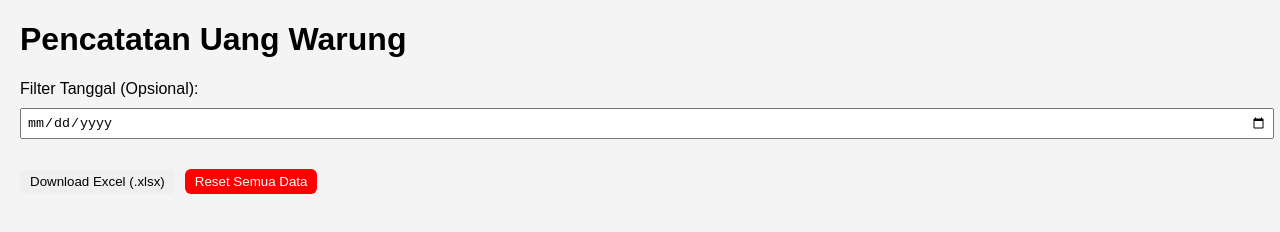
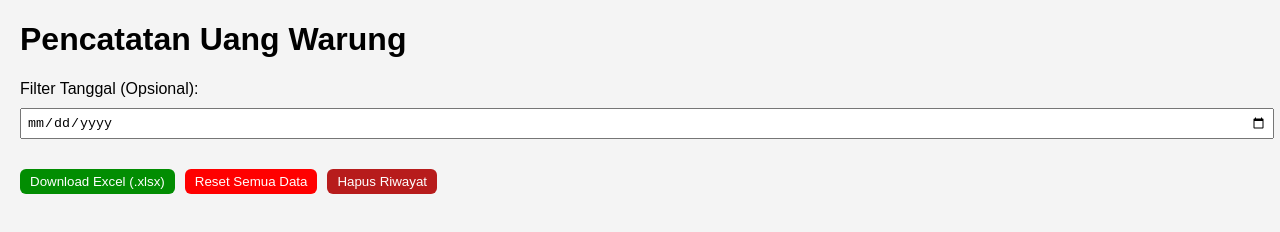
Before and after one commit to sbani11/uangwarung, a plain HTML site: page index.html in a window 1280 px wide. Drawn offline with Linux system fonts and the light colour scheme; no server answers.

Commit message:
Update index.html

```diff
--- a/index.html
+++ b/index.html
@@ -15,8 +15,10 @@
   <div class="container" id="pocketContainer"></div>
 
 <div class="actions">
-  <button onclick="downloadExcel()">Download Excel (.xlsx)</button>
+  <button onclick="downloadExcel()" style="background:#028d02;color:white;">Download Excel (.xlsx)</button>
   <button class="reset-btn" onclick="resetSemuaData()">Reset Semua Data</button>
+  <button onclick="hapusRiwayatPocket('${name}')" style="background:#b71c1c;color:white;">Hapus Riwayat</button>
+
 </div>
 
   <script src="https://cdn.sheetjs.com/xlsx-latest/package/dist/xlsx.full.min.js"></script>
```
